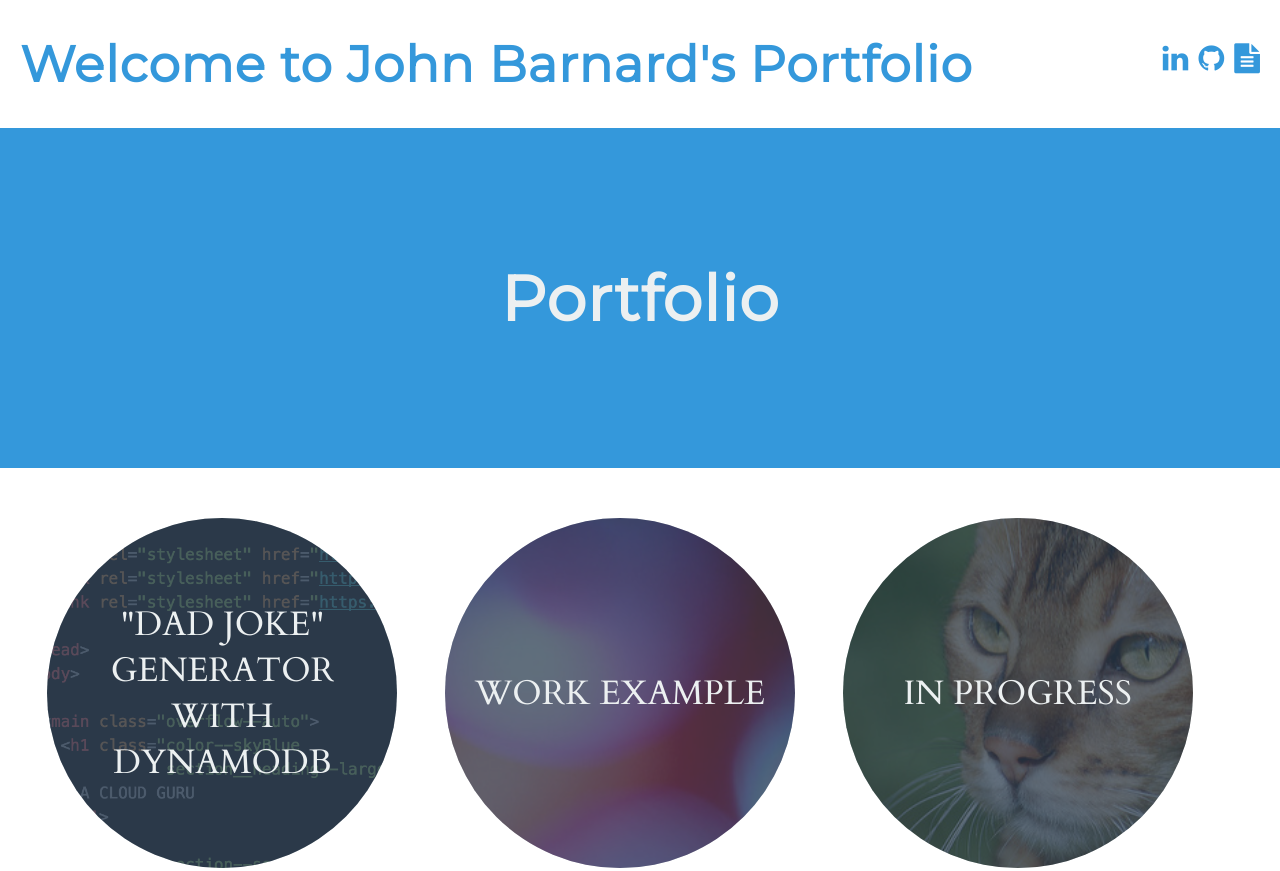
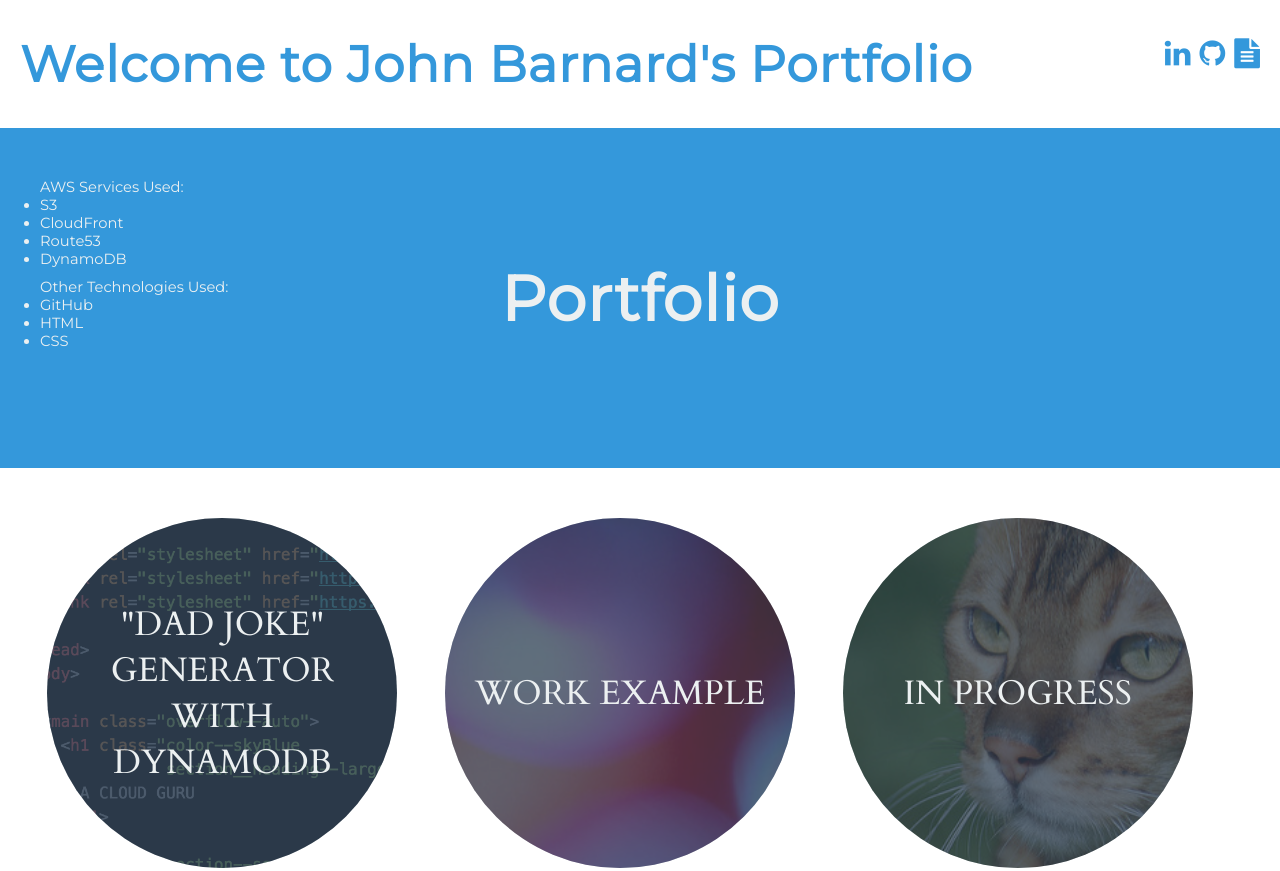
Before and after one commit to jbportfolio/my-portfolio, a plain HTML site: page index.html in a window 1280 px wide. Shown: the top 871 px of the page. Drawn offline with Linux system fonts and the light colour scheme.

Commit message:
update css and index.html

```diff
--- a/index.html
+++ b/index.html
@@ -58,6 +58,17 @@
       <h2 class="color--cloud margin--none section__text--centered">
         Portfolio
       </h2>
+      <ul align="left" class="color--cloud margin--none section__text--left"> AWS Services Used:
+        <li>S3</li>
+        <li>CloudFront</li>
+        <li>Route53</li>
+        <li>DynamoDB</li>
+      </ul>
+      <ul align="left" class="color--cloud margin--none section__text--left">Other Technologies Used:
+        <li>GitHub</li>
+        <li>HTML</li>
+        <li>CSS</li>
+      </ul>
     </section>
 
     <section class="section section--alignCentered section--description">
--- a/styles/main.css
+++ b/styles/main.css
@@ -62,6 +62,12 @@ body {
 h1, h2, h3, h4, h5, h6 {
   font-family: 'Montserrat', sans-serif;
   letter-spacing: .1rem;
+}
+
+ul {
+  font-family: 'Montserrat', sans-serif;
+  font-size: 35%;
+  padding-bottom: 10px;
 }
 
 /*
```
